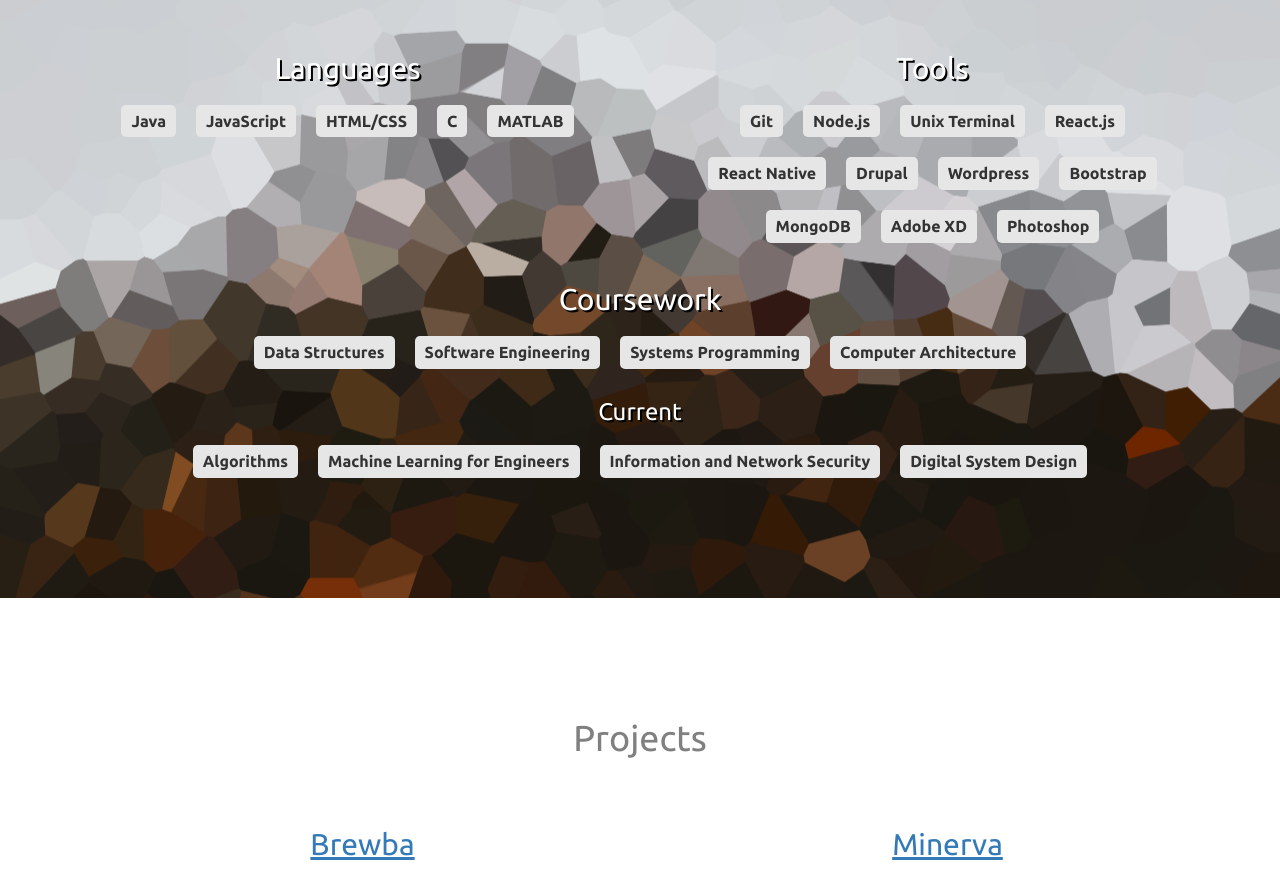
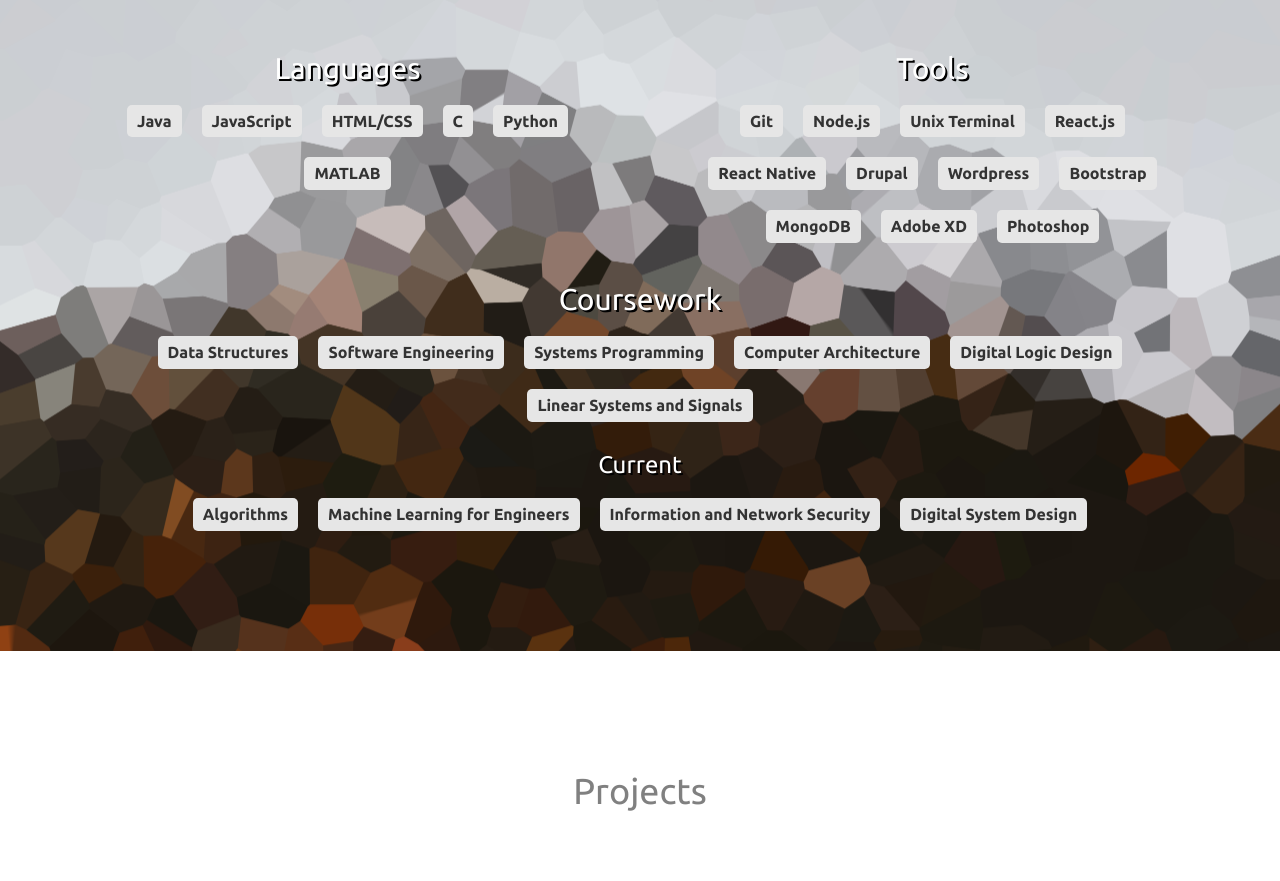
Before and after one commit to PhuruShekar/PhuruShekar.github.io, a React (Create React App) app: page /#/ in a window 1280 px wide. Shown: the part 1716-2597 px from the top of the page. Built offline with nearby package versions, Linux system fonts and the light colour scheme.

Commit message:
updated resume

```diff
--- a/src/components/pages/homePage.js
+++ b/src/components/pages/homePage.js
@@ -108,6 +108,7 @@
                        <li>JavaScript</li>
                        <li>HTML/CSS</li>
                        <li>C</li>
+                       <li>Python</li>
                        <li>MATLAB</li>
                    </ul>
                    </Col>
@@ -135,6 +136,8 @@
                        <li>Software Engineering</li>
                        <li>Systems Programming</li>
                        <li>Computer Architecture</li>
+                       <li>Digital Logic Design</li>
+                       <li>Linear Systems and Signals</li>
 
                    </ul>
                    <h3>Current</h3>
```
Also changed, not shown: 1 other file (tests, documents, lock files or other folders).
